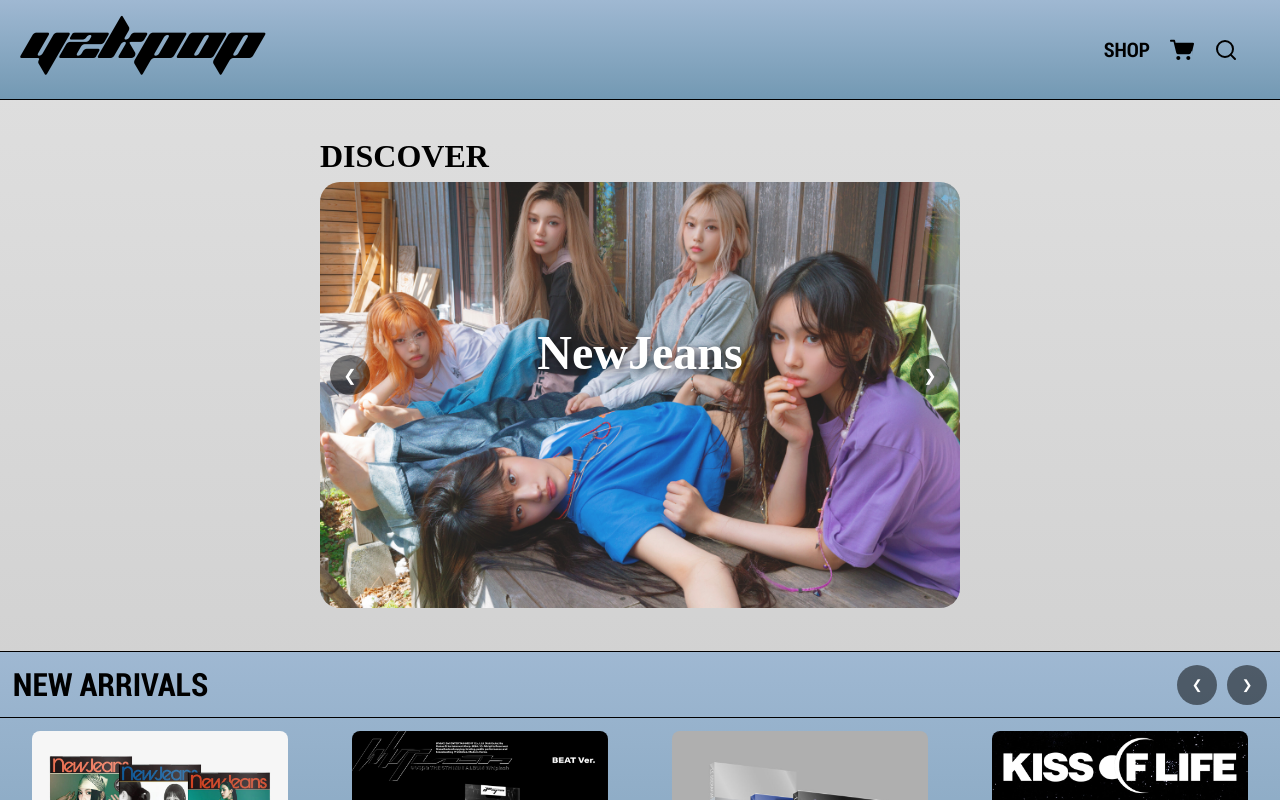
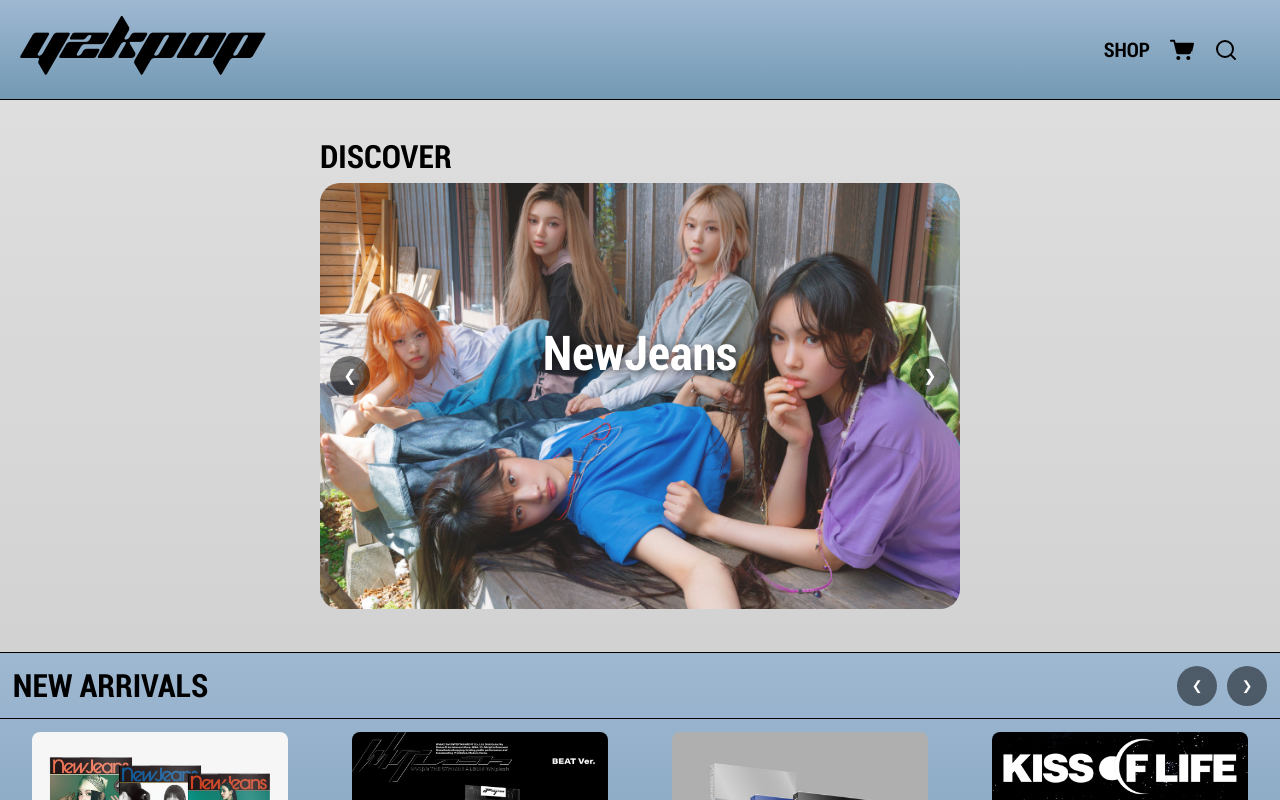
Before and after one commit to xievous/webshop, a React (Vite) app in the folder y2kpop/: page / in a window 1280 px wide. Shown: the top 800 px of the page. Built offline with nearby package versions, Linux system fonts and the light colour scheme.

Commit message:
added height to thumbnail

```diff
--- a/y2kpop/src/components/DisplayThumbnails/displaythumbnails.css
+++ b/y2kpop/src/components/DisplayThumbnails/displaythumbnails.css
@@ -1,4 +1,5 @@
 .carouselContainer {
+  font-family: crazy;
   width: 50%;
   max-width: 1200px;
   margin-left: auto;
@@ -17,7 +18,7 @@
 
 .carouselImage {
   width: 100%;
-  height: 100%;
+  max-height: 700px;
   display: block;
   border-radius: 20px;
 }
```
